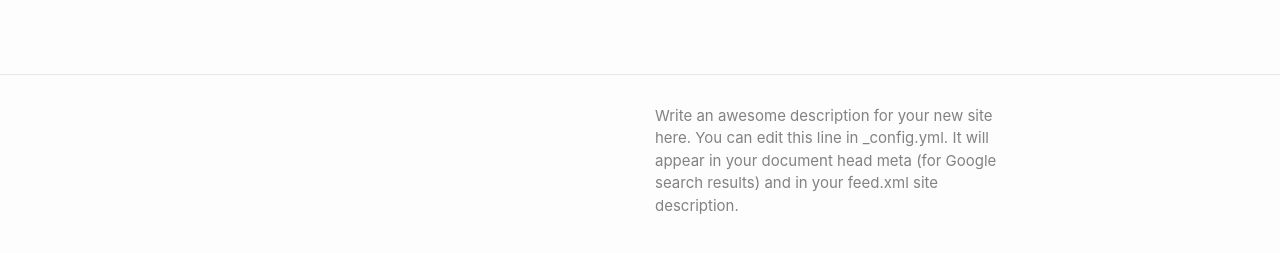
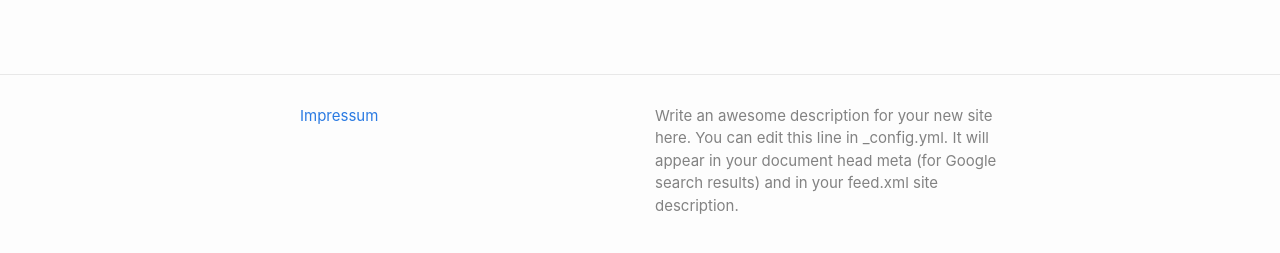
Before and after one commit to cepsch/cepsch.github.io, a Jekyll site: the page built from index.html, in a window 1280 px wide. Shown: the part 623-876 px from the top of the page. Built offline with Jekyll 4.4.1, drawn with Linux system fonts in a browser that asks for light colours.

Commit message:
add impressum

```diff
--- a/_includes/footer.html
+++ b/_includes/footer.html
@@ -5,7 +5,7 @@
 
     <div class="footer-col-wrapper">
       <div class="footer-col">
-
+        <ul><a href="/impressum.html">Impressum</a></ul>
         {%- if site.author %}
         <ul class="contact-list">
           {% if site.author.name -%}
--- /dev/null
+++ b/impressum.html
@@ -0,0 +1,5 @@
+---
+layout: default
+---
+
+<h1>Impressum</h1>
```
